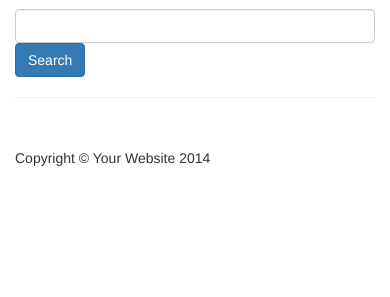
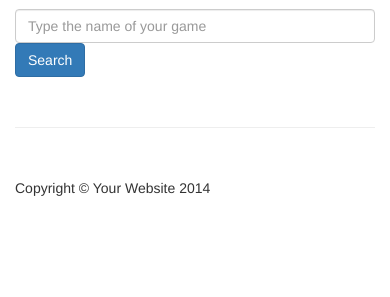
Before and after one commit to thangle2008/GameSearch, a Django app: page /search/ in a window 390 px wide. Shown: the part 547-844 px from the top of the page. Run offline with Django 3.2, Linux system fonts and the light colour scheme; some libraries are stand-ins or nearby versions.

Commit message:
Minor fix to UI

```diff
--- a/gamesearch/templates/gamesearch/index.html
+++ b/gamesearch/templates/gamesearch/index.html
@@ -89,7 +89,7 @@
                     <span class="icon-bar"></span>
                     <span class="icon-bar"></span>
                 </button>
-                <a class="navbar-brand" href="#">Home Page</a>
+                <a class="navbar-brand" href="/">Home Page</a>
             </div>
             <!-- Collect the nav links, forms, and other content for toggling -->
             <div class="collapse navbar-collapse" id="bs-example-navbar-collapse-1">
@@ -157,11 +157,11 @@
 
                 </div>
 
-                <div class="row">
+                <div class="row carousel-holder">
                     <form method="post">
                         {% csrf_token %}
                         <div class="col-md-6">
-                            <input type="text" class="form-control" name="game">
+                            <input type="text" class="form-control" name="game" placeholder="Type the name of your game">
                         </div>
                         <div class="col-md-2">
                             <button class="btn btn-primary" type="submit">Search</button>
@@ -171,17 +171,15 @@
 
                 <div class="row">
                     {% for g in games %}
-                        <div class="col-sm-4 col-lg-4 col-md-4">
+                        <div class="col-sm-12 col-lg-6 col-md-6">
                             <div class="thumbnail">
                                 <img src="http://placehold.it/320x150" alt="">
                                 <div class="caption">
-                                    <h4 class="pull-right">$24.99</h4>
-                                    <h4><a href="#">First Product</a>
-                                    </h4>
+                                    <h4><a href="#">{{ g.name }}</a></h4>
                                     <p>{{ g.name }}</p>
                                 </div>
                                 <div class="ratings">
-                                    <p class="pull-right">15 reviews</p>
+                                    <h4 class="pull-right">$24.99</h4>
                                     <p>
                                         <span class="glyphicon glyphicon-star"></span>
                                         <span class="glyphicon glyphicon-star"></span>
--- a/homepage/static/css/main.css
+++ b/homepage/static/css/main.css
@@ -524,7 +524,6 @@
 			font-size: 2em;
 			margin: 0.75em 0 0.25em 0;
 			opacity: 0.75;
-			color: orange;
 			font-weight: 700;
 		}
 
```
Also changed, not shown: homepage/static/css/images/bg.jpg.
